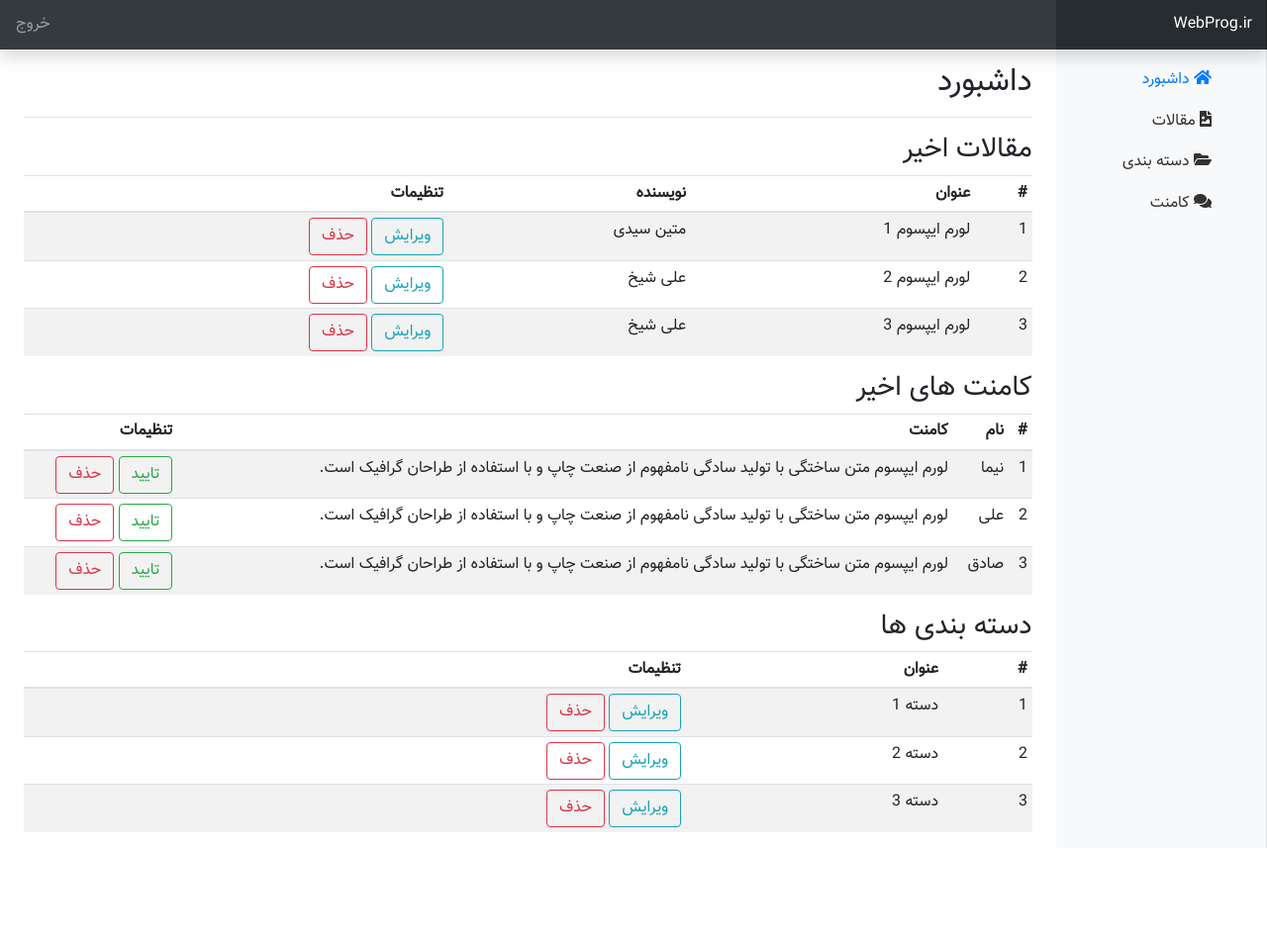
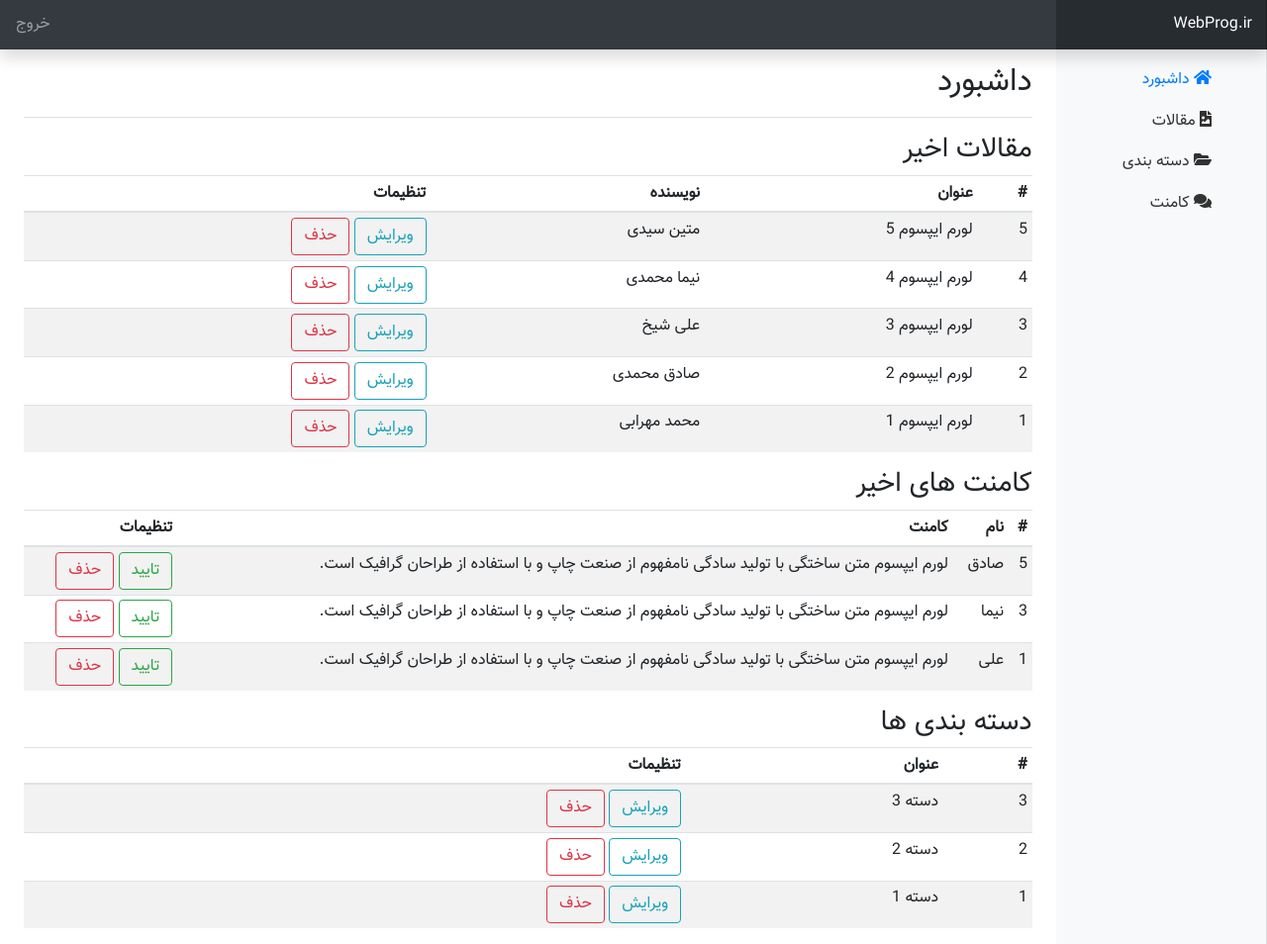
Before and after one commit to erfannajafi/blog-project-purePHP, a PHP site: page /admin/index.php in a window 1280 px wide. Shown: the whole page at 99% size. Before the commit the page ends 857 px from the top, so only its background shows below. Run offline with PHP 8.4, Linux system fonts and the light colour scheme; data comes from the database, SQL or seed files in the repository; some libraries are stand-ins or nearby versions.

Commit message:
complete dashboard for admin

```diff
--- /dev/null
+++ b/admin/include/config.php
@@ -0,0 +1,8 @@
+<?php
+
+define("DSN" , "mysql:host=localhost;dbname=blog_webprog;charset=utf8");
+define("DB_USER" , "root");
+define("DB_PASS" , "");
+
+
+?>
--- /dev/null
+++ b/admin/include/db.php
@@ -0,0 +1,6 @@
+<?php
+
+//include("./config.php");
+$db = new PDO(DSN, DB_USER , DB_PASS);
+
+?>
--- /dev/null
+++ b/admin/include/header.php
@@ -0,0 +1,31 @@
+<?php
+include("./include/config.php");
+include("./include/db.php");
+
+?>
+
+<!DOCTYPE html>
+<html lang="fa" dir="rtl">
+
+<head>
+    <meta charset="UTF-8" />
+    <meta name="viewport" content="width=device-width, initial-scale=1.0" />
+    <meta http-equiv="X-UA-Compatible" content="ie=edge" />
+    <link rel="stylesheet" href="https://stackpath.bootstrapcdn.com/bootstrap/4.3.1/css/bootstrap.min.css" integrity="sha384-ggOyR0iXCbMQv3Xipma34MD+dH/1fQ784/j6cY/iJTQUOhcWr7x9JvoRxT2MZw1T" crossorigin="anonymous" />
+
+    <link rel="stylesheet" href="https://use.fontawesome.com/releases/v5.8.2/css/all.css" integrity="sha384-oS3vJWv+0UjzBfQzYUhtDYW+Pj2yciDJxpsK1OYPAYjqT085Qq/1cq5FLXAZQ7Ay" crossorigin="anonymous" />
+    <link rel="stylesheet" href="./css/admin.css" />
+    <title>Blog WebProg</title>
+</head>
+
+<body>
+    <!-- Header -->
+    <nav class="navbar navbar-dark fixed-top bg-dark flex-md-nowrap p-0 shadow">
+        <a class="navbar-brand col-sm-3 col-md-2 mr-0" href="index.php">WebProg.ir</a>
+
+        <ul class="navbar-nav px-3">
+            <li class="nav-item text-nowrap">
+                <a class="nav-link" href="logout.php">خروج</a>
+            </li>
+        </ul>
+    </nav>
--- /dev/null
+++ b/admin/include/sidebar.php
@@ -0,0 +1,33 @@
+<!-- Sidebar -->
+<nav class="col-md-2 d-none d-md-block bg-light sidebar">
+    <div class="sidebar-sticky">
+        <ul class="nav flex-column">
+            <li class="nav-item">
+                <a class="nav-link active" href="index.php">
+                    <i class="fas fa-home"></i>
+                    داشبورد
+                </a>
+            </li>
+            <li class="nav-item">
+                <a class="nav-link" href="post.php">
+                    <i class="fas fa-file-image"></i>
+                    مقالات
+                </a>
+            </li>
+            <li class="nav-item">
+                <a class="nav-link" href="category.php">
+                    <i class="fas fa-folder-open"></i>
+                    دسته بندی
+                </a>
+            </li>
+            <li class="nav-item">
+                <a class="nav-link" href="comment.php">
+                    <i class="fas fa-comments"></i>
+                    کامنت
+                </a>
+            </li>
+
+        </ul>
+
+    </div>
+</nav>
--- a/admin/index.php
+++ b/admin/index.php
@@ -1,65 +1,59 @@
-<!DOCTYPE html>
-<html lang="fa" dir="rtl">
+<?php
+include("./include/header.php");
 
-<head>
-    <meta charset="UTF-8" />
-    <meta name="viewport" content="width=device-width, initial-scale=1.0" />
-    <meta http-equiv="X-UA-Compatible" content="ie=edge" />
-    <link rel="stylesheet" href="https://stackpath.bootstrapcdn.com/bootstrap/4.3.1/css/bootstrap.min.css" integrity="sha384-ggOyR0iXCbMQv3Xipma34MD+dH/1fQ784/j6cY/iJTQUOhcWr7x9JvoRxT2MZw1T" crossorigin="anonymous" />
 
-    <link rel="stylesheet" href="https://use.fontawesome.com/releases/v5.8.2/css/all.css" integrity="sha384-oS3vJWv+0UjzBfQzYUhtDYW+Pj2yciDJxpsK1OYPAYjqT085Qq/1cq5FLXAZQ7Ay" crossorigin="anonymous" />
-    <link rel="stylesheet" href="./css/admin.css" />
-    <title>Blog WebProg</title>
-</head>
+if(isset($_GET['entity']) && isset($_GET['action']) && isset($_GET['id']) )
+ {
+    $entity = $_GET['entity'];
+    $action = $_GET['action'];
+    $id = $_GET['id'];
 
-<body>
-    <!-- Header -->
-    <nav class="navbar navbar-dark fixed-top bg-dark flex-md-nowrap p-0 shadow">
-        <a class="navbar-brand col-sm-3 col-md-2 mr-0" href="index.php">WebProg.ir</a>
+    if ($action == "delete")
+    {
+        if ($entity == "post")
+        {
+            $query = $db->prepare("DELETE FROM posts WHERE id = :id");
+        }
+        elseif ($entity == "category")
+        {
+            $query = $db->prepare("DELETE FROM categories WHERE id = :id");
+        }
+        elseif($entity == "comment")
+        {
+            $query = $db->prepare("DELETE FROM comments WHERE id = :id");
+        }
 
-        <ul class="navbar-nav px-3">
-            <li class="nav-item text-nowrap">
-                <a class="nav-link" href="logout.php">خروج</a>
-            </li>
-        </ul>
-    </nav>
+        $query->execute(['id' => $id]);
+
+    }
+
+    elseif ($action == "approve")  {
+        $query = $db->prepare("UPDATE comments SET status='1' WHERE id=:id");
+        $query->execute(['id' => $id]);
+    }
+}
+
+
+$query_posts = "SELECT * FROM posts ORDER BY id DESC";
+$posts = $db->query($query_posts);
+
+$query_comments = "SELECT * FROM comments WHERE status='0' ORDER BY id DESC";
+$comments = $db->query($query_comments);
+
+$query_categories = "SELECT * FROM categories ORDER BY id DESC";
+$categories = $db->query($query_categories);
+
+?>
 
     <div class="container-fluid">
         <div class="row">
 
-            <!-- Sidebar -->
-            <nav class="col-md-2 d-none d-md-block bg-light sidebar">
-                <div class="sidebar-sticky">
-                    <ul class="nav flex-column">
-                        <li class="nav-item">
-                            <a class="nav-link active" href="index.php">
-                                <i class="fas fa-home"></i>
-                                داشبورد
-                            </a>
-                        </li>
-                        <li class="nav-item">
-                            <a class="nav-link" href="post.php">
-                                <i class="fas fa-file-image"></i>
-                                مقالات
-                            </a>
-                        </li>
-                        <li class="nav-item">
-                            <a class="nav-link" href="category.php">
-                                <i class="fas fa-folder-open"></i>
-                                دسته بندی
-                            </a>
-                        </li>
-                        <li class="nav-item">
-                            <a class="nav-link" href="comment.php">
-                                <i class="fas fa-comments"></i>
-                                کامنت
-                            </a>
-                        </li>
+        <?php
+        include("./include/sidebar.php");
 
-                    </ul>
+        ?>
 
-                </div>
-            </nav>
+
 
             <main role="main" class="col-md-9 ml-sm-auto col-lg-10 px-4">
                 <div class="d-flex justify-content-between flex-wrap flex-md-nowrap align-items-center pt-3 pb-2 mb-3 border-bottom">
@@ -78,36 +72,33 @@
                             </tr>
                         </thead>
                         <tbody>
+                            <?php
+                            if($posts->rowCount() > 0) {
+                                foreach($posts as $post) {
+                                    ?>
                                     <tr>
-                                <td> 1 </td>
-                                <td> لورم ایپسوم 1 </td>
-                                <td> متین سیدی </td>
-
+                                        <td> <?php echo $post['id']; ?> </td>
+                                        <td> <?php echo $post['title']; ?> </td>
+                                        <td> <?php echo $post['author']; ?> </td>
                                         <td>
-                                    <a href="edit_post.php" class="btn btn-outline-info">ویرایش</a>
-                                    <a href="#" class="btn btn-outline-danger">حذف</a>
+                                            <a href="edit_post.php?id=<?php echo $post['id']; ?>" class="btn btn-outline-info">ویرایش</a>
+                                            <a href="index.php?entity=post&action=delete&id=<?php echo $post['id']; ?>" class="btn btn-outline-danger">حذف</a>
                                         </td>
                                     </tr>
-                            <tr>
-                                <td> 2 </td>
-                                <td> لورم ایپسوم 2 </td>
-                                <td> علی شیخ </td>
 
-                                <td>
-                                    <a href="edit_post.php" class="btn btn-outline-info">ویرایش</a>
-                                    <a href="#" class="btn btn-outline-danger">حذف</a>
-                                </td>
-                            </tr>
-                            <tr>
-                                <td> 3 </td>
-                                <td> لورم ایپسوم 3 </td>
-                                <td> علی شیخ </td>
+                            <?php
+                                }
+                            }  else {
+                                ?>
+                                <div class="alert alert-danger" role="alert">
+                                    پستی برای نمایش وجود ندارد.
+                                </div>
 
-                                <td>
-                                    <a href="edit_post.php" class="btn btn-outline-info">ویرایش</a>
-                                    <a href="#" class="btn btn-outline-danger">حذف</a>
-                                </td>
-                            </tr>
+                                <?php
+                            }
+                            ?>
+
+
                         </tbody>
                     </table>
                 </div>
@@ -124,36 +115,32 @@
                             </tr>
                         </thead>
                         <tbody>
+                        <?php
+                            if($comments->rowCount() > 0) {
+                                foreach($comments as $comment) {
+                                    ?>
                                     <tr>
-                                <td> 1 </td>
-                                <td> نیما </td>
-                                <td> لورم ایپسوم متن ساختگی با تولید سادگی نامفهوم از صنعت چاپ و با استفاده از طراحان گرافیک است. </td>
-
+                                        <td> <?php echo $comment['id']; ?> </td>
+                                        <td> <?php echo $comment['name']; ?> </td>
+                                        <td> <?php echo $comment['comment']; ?> </td>
                                         <td>
-                                    <a href="#" class="btn btn-outline-success">تایید</a>
-                                    <a href="#" class="btn btn-outline-danger">حذف</a>
+                                            <a href="index.php?entity=comment&action=approve&id=<?php echo $comment['id']; ?>" class="btn btn-outline-success">تایید</a>
+                                            <a href="index.php?entity=comment&action=delete&id=<?php echo $comment['id']; ?>" class="btn btn-outline-danger">حذف</a>
                                         </td>
                                     </tr>
-                            <tr>
-                                <td> 2 </td>
-                                <td> علی </td>
-                                <td> لورم ایپسوم متن ساختگی با تولید سادگی نامفهوم از صنعت چاپ و با استفاده از طراحان گرافیک است. </td>
 
-                                <td>
-                                    <a href="#" class="btn btn-outline-success">تایید</a>
-                                    <a href="#" class="btn btn-outline-danger">حذف</a>
-                                </td>
-                            </tr>
-                            <tr>
-                                <td> 3 </td>
-                                <td> صادق </td>
-                                <td> لورم ایپسوم متن ساختگی با تولید سادگی نامفهوم از صنعت چاپ و با استفاده از طراحان گرافیک است. </td>
+                            <?php
+                                }
+                            } else {
+                                ?>
+                                <div class="alert alert-danger" role="alert">
+                                    کامنتی برای نمایش وجود ندارد.
+                                </div>
 
-                                <td>
-                                    <a href="#" class="btn btn-outline-success">تایید</a>
-                                    <a href="#" class="btn btn-outline-danger">حذف</a>
-                                </td>
-                            </tr>
+                                <?php
+                            }
+                            ?>
+
                         </tbody>
                     </table>
                 </div>
@@ -169,30 +156,32 @@
                             </tr>
                         </thead>
                         <tbody>
+                        <?php
+                            if($categories->rowCount() > 0) {
+                                foreach($categories as $category) {
+                                    ?>
                                     <tr>
-                                <td> 1 </td>
-                                <td> دسته 1 </td>
+                                        <td> <?php echo $category['id']; ?> </td>
+                                        <td> <?php echo $category['title']; ?> </td>
                                         <td>
-                                    <a href="edit_category" class="btn btn-outline-info">ویرایش</a>
-                                    <a href="#" class="btn btn-outline-danger">حذف</a>
+                                            <a href="edit_category.php&id=<?php echo $category['id']; ?>" class="btn btn-outline-info">ویرایش</a>
+                                            <a href="index.php?entity=category&action=delete&id=<?php echo $category['id']; ?>" class="btn btn-outline-danger">حذف</a>
                                         </td>
                                     </tr>
-                            <tr>
-                                <td> 2 </td>
-                                <td> دسته 2 </td>
-                                <td>
-                                    <a href="edit_category" class="btn btn-outline-info">ویرایش</a>
-                                    <a href="#" class="btn btn-outline-danger">حذف</a>
-                                </td>
-                            </tr>
-                            <tr>
-                                <td> 3 </td>
-                                <td> دسته 3 </td>
-                                <td>
-                                    <a href="edit_category" class="btn btn-outline-info">ویرایش</a>
-                                    <a href="#" class="btn btn-outline-danger">حذف</a>
-                                </td>
-                            </tr>
+
+                            <?php
+                                }
+                            } else {
+                                ?>
+                                <div class="alert alert-danger" role="alert">
+                                    دسته ای برای نمایش وجود ندارد.
+                                </div>
+
+                                <?php
+                            }
+                            ?>
+
+
                         </tbody>
                     </table>
                 </div>
```
Lines whose indentation alone changed are shown as unchanged.
